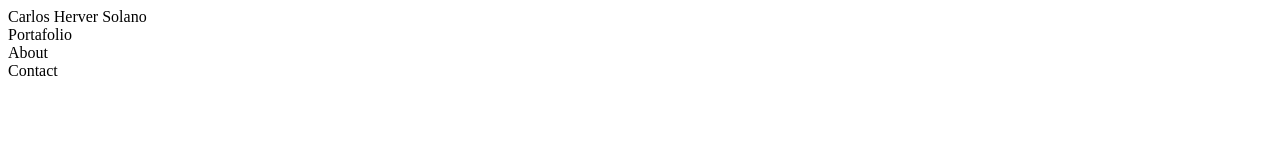
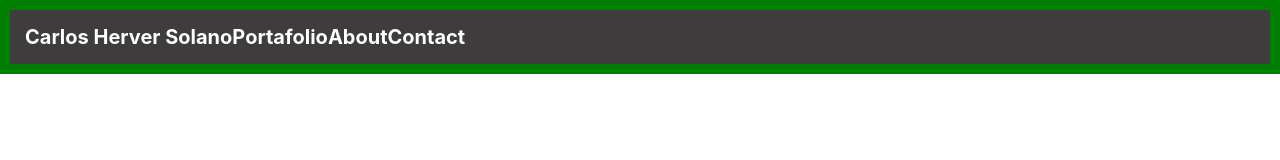
Before and after one commit to carloshs1994/Setup-and-mobile-version-skeleton, a plain HTML site: page index.html in a window 1280 px wide. Drawn offline with Linux system fonts and the light colour scheme.

Commit message:
Add the content to the toolbar with the required css for the text

```diff
--- a/index.html
+++ b/index.html
@@ -5,13 +5,14 @@
     <meta http-equiv="X-UA-Compatible" content="IE=edge">
     <meta name="viewport" content="width=device-width, initial-scale=1.0">
     <title>Portafolio Template</title>
+    <link rel="stylesheet" href="style.css">
 </head>
 <body>
     <header>
-        <div>Carlos Herver Solano</div>
-        <div>Portafolio</div>
-        <div>About</div>
-        <div>Contact</div>
+        <div class="Name">Carlos Herver Solano</div>
+        <div class="Personal-information Portafolio">Portafolio</div>
+        <div class="Personal-information About">About</div>
+        <div class="Personal-information Contact">Contact</div>
     </header>
 </body>
 </html>
--- a/style.css
+++ b/style.css
@@ -0,0 +1,16 @@
+body {
+    margin: 0px;
+}
+
+header {
+    font-size: 20px;
+    text-align: center;
+    background: #3E3C3C;
+    color: #FFFFFF;
+    display: flex;
+    padding: 15px;
+    font-family: Inter;
+    font-style: normal;
+    font-weight: bold;
+    border: 10px solid green;
+}
```
